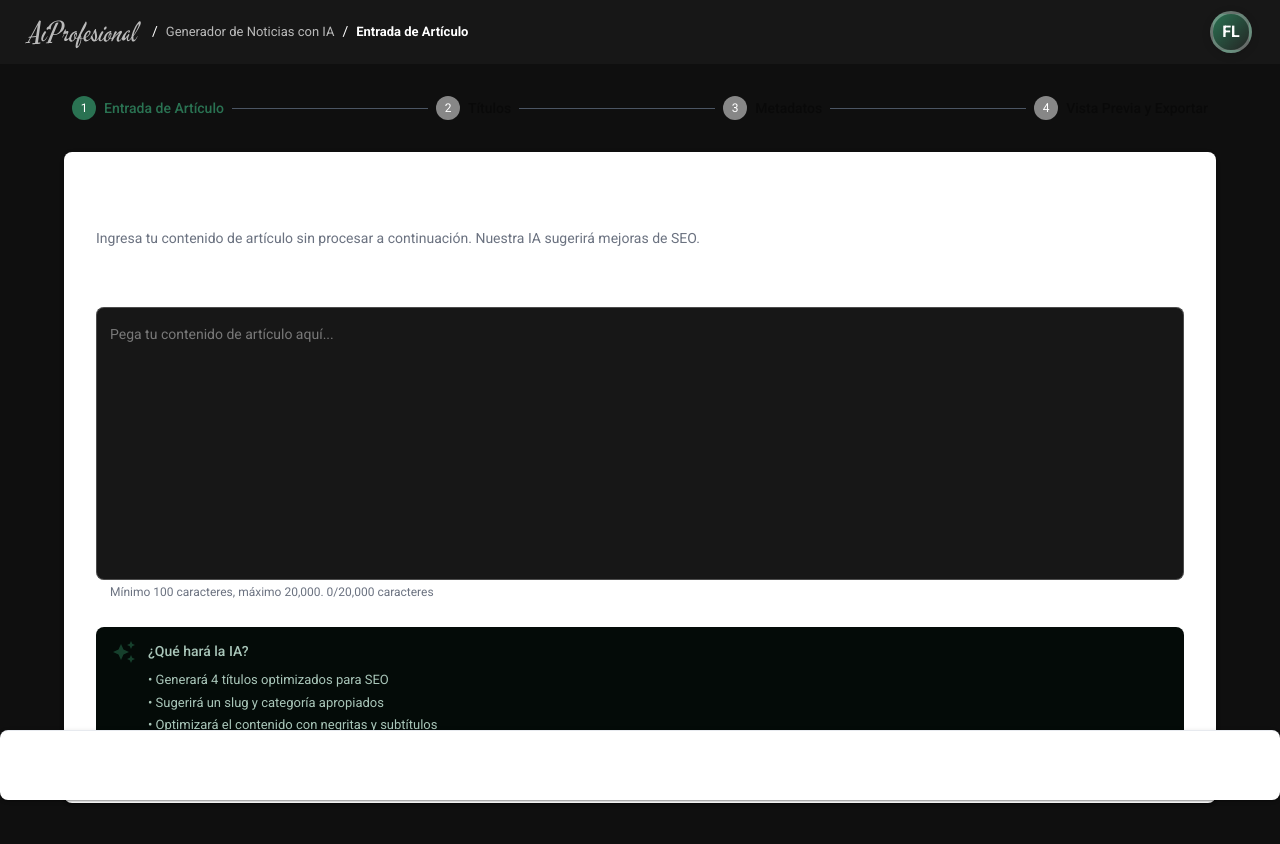
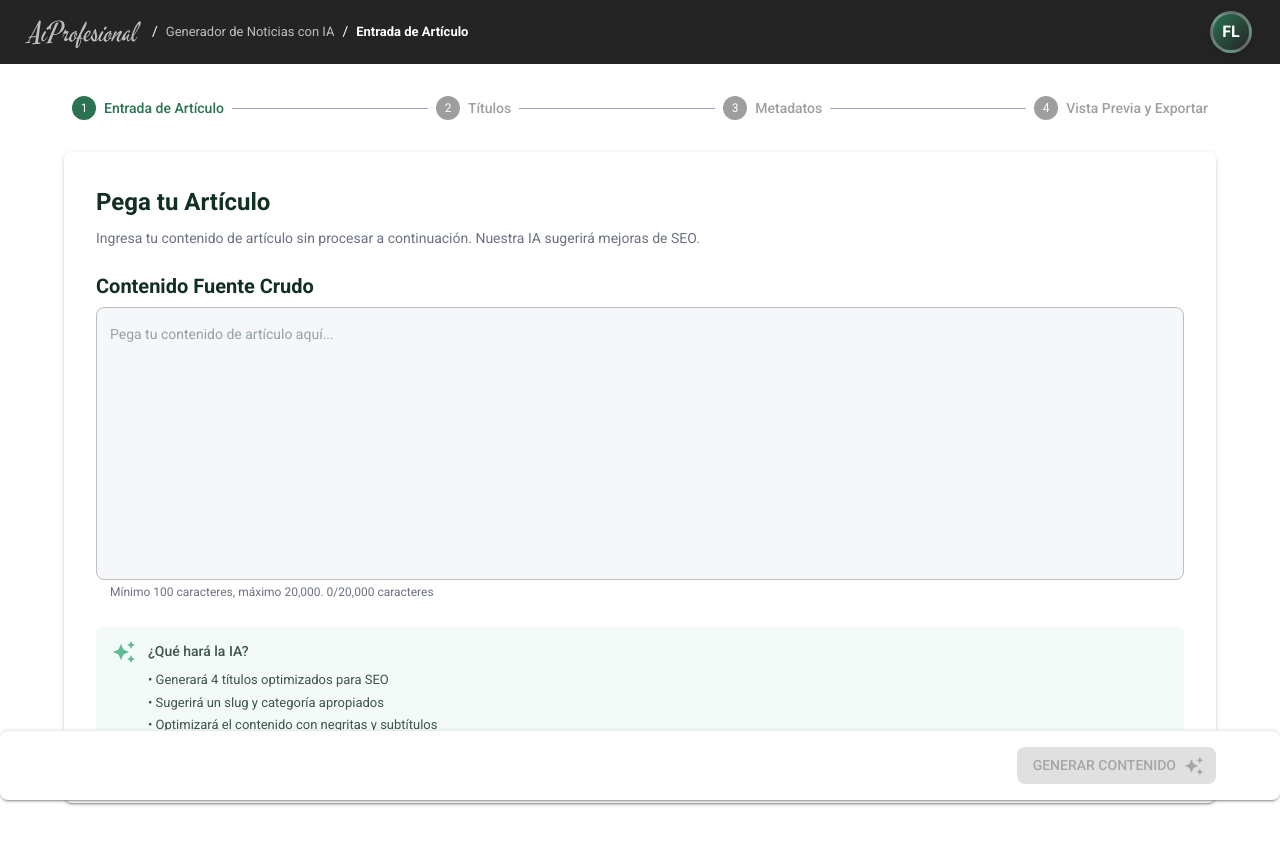
Before and after one commit to FacuLitterio/mvp-aiprofesional, a React (Vite) app: page /new in a window 1280 px wide. Shown: the top 844 px of the page. Built offline with nearby package versions, Linux system fonts and the light colour scheme.

Commit message:
Integrate notistack for enhanced notification management across the application. Update AppTheme to include SnackbarProvider and utilize useSnackbar in NewArticleContext for clipboard and download notifications.

```diff
--- a/package.json
+++ b/package.json
@@ -41,6 +41,7 @@
     "framer-motion": "^12.11.0",
     "html-react-parser": "^5.2.6",
     "lodash": "^4.17.21",
+    "notistack": "^3.0.2",
     "react": "^19.1.0",
     "react-dom": "^19.1.0",
     "react-number-format": "^5.4.4",
--- a/src/common/theme/AppTheme.tsx
+++ b/src/common/theme/AppTheme.tsx
@@ -1,5 +1,6 @@
 import type { ThemeOptions } from "@mui/material/styles"
 import { ThemeProvider, createTheme } from "@mui/material/styles"
+import { SnackbarProvider } from "notistack"
 import * as React from "react"
 import { colorSchemes, shadows, shape, typography } from "./themePrimitives"
 
@@ -36,8 +37,17 @@ export default function AppTheme(props: AppThemeProps) {
     return <React.Fragment>{children}</React.Fragment>
   }
   return (
-    <ThemeProvider theme={theme} disableTransitionOnChange defaultMode="dark">
-      {children}
+    <ThemeProvider theme={theme} disableTransitionOnChange defaultMode="light">
+      <SnackbarProvider
+        maxSnack={3}
+        anchorOrigin={{
+          vertical: "bottom",
+          horizontal: "center",
+        }}
+        autoHideDuration={3000}
+      >
+        {children}
+      </SnackbarProvider>
     </ThemeProvider>
   )
 }
--- a/src/features/NewArticle/context/NewArticleContext.tsx
+++ b/src/features/NewArticle/context/NewArticleContext.tsx
@@ -1,3 +1,4 @@
+import { useSnackbar } from "notistack"
 import { createContext, type ReactNode, useContext, useState } from "react"
 import { useNewsGenerator } from "../hooks/useNewsGenerator"
 import type { WizardState } from "../types"
@@ -113,6 +114,7 @@ const getInitialState = (): NewArticleState => ({
 export const NewArticleProvider = ({ children }: NewArticleProviderProps) => {
   const [state, setState] = useState<NewArticleState>(getInitialState())
   const { generateNews, generateFallback, loading } = useNewsGenerator()
+  const { enqueueSnackbar } = useSnackbar()
 
   const setActiveStep = (step: number) => {
     setState(prev => ({ ...prev, activeStep: step }))
@@ -329,9 +331,12 @@ export const NewArticleProvider = ({ children }: NewArticleProviderProps) => {
   const copyToClipboard = async (content: string) => {
     try {
       await navigator.clipboard.writeText(content)
-      // Could add a toast notification here
+      enqueueSnackbar("Copiado al portapapeles")
     } catch (err) {
       console.error("Failed to copy to clipboard:", err)
+      enqueueSnackbar("Error al copiar el contenido", {
+        variant: "error",
+      })
     }
   }
 
@@ -348,6 +353,9 @@ export const NewArticleProvider = ({ children }: NewArticleProviderProps) => {
     a.click()
     document.body.removeChild(a)
     URL.revokeObjectURL(url)
+    enqueueSnackbar("Archivo descargado", {
+      variant: "success",
+    })
   }
 
   const handlePublish = () => {
```
Also changed, not shown: 1 other file (tests, documents, lock files or other folders).
